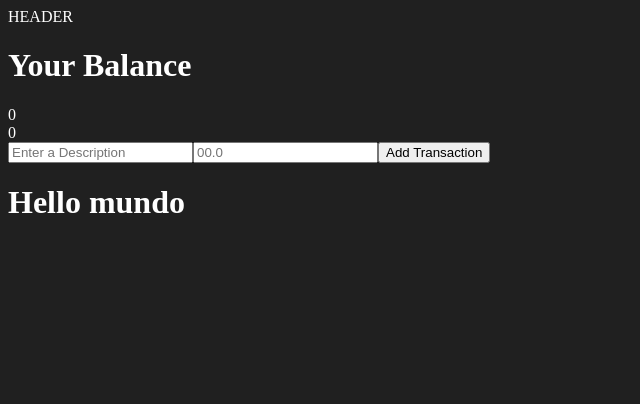
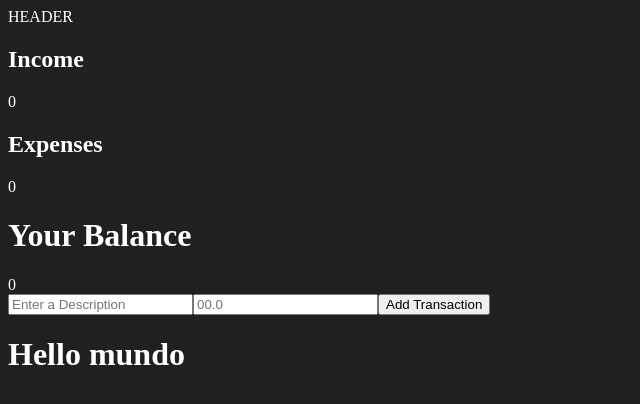
Before and after one commit to JojoUrbina/react-expense-tracker, a React (Vite) app: page / in a window 1280 px wide. Shown: the top 404 px of the page, without its empty margins (0-640 px from the left). Built offline with nearby package versions, Linux system fonts and the light colour scheme.

Commit message:
se agrego el componente IncomeExpenses para evaluar las transaciones de ingresos, egresos y mostrarla

```diff
--- a/src/App.jsx
+++ b/src/App.jsx
@@ -1,15 +1,17 @@
-import { useContext, useState } from "react";
 import "./App.css";
 import { GlobalProvider } from "./context/GlobalState";
 import Header from "./components/Header";
 import Balance from "./components/Balance";
 import TransactionForm from "./components/transactions/TransactionForm";
 import { TransactionList } from "./components/transactions/TransactionList";
+import IncomeExpenses from "./components/IncomeExpenses";
+
 
 function App() {
   return (
     <GlobalProvider>
       <Header />
+      <IncomeExpenses/>
       <Balance />
       <TransactionForm />
       <TransactionList />
--- a/src/components/Balance.jsx
+++ b/src/components/Balance.jsx
@@ -10,8 +10,7 @@ export default function Balance() {
   return (
     <div>
       <h1>Your Balance</h1>
-      {total}<br/>
-      {JSON.stringify(total, null, 2)}
+      {total}
     </div>
   );
 }
--- /dev/null
+++ b/src/components/IncomeExpenses.jsx
@@ -0,0 +1,24 @@
+import { useGlobalState } from "../context/GlobalState";
+
+export default function IncomeExpenses() {
+  const { transactions } = useGlobalState();
+  const amounts = transactions.map((transaction) => transaction.amount);
+  const income = amounts
+                    .filter((amount) => amount > 0)
+                    .reduce((acc, item) => (acc + item),0);
+  const expense = amounts
+                    .filter((amount) => amount < 0)
+                    .reduce((acc, item) => (acc + item),0)*-1;
+   return (
+    <>
+      <div>
+        <h2>Income</h2>
+        <p>{income}</p>
+      </div>
+      <div>
+        <h2>Expenses</h2>
+        <p>{expense}</p>
+      </div>
+    </>
+  );
+}
```
